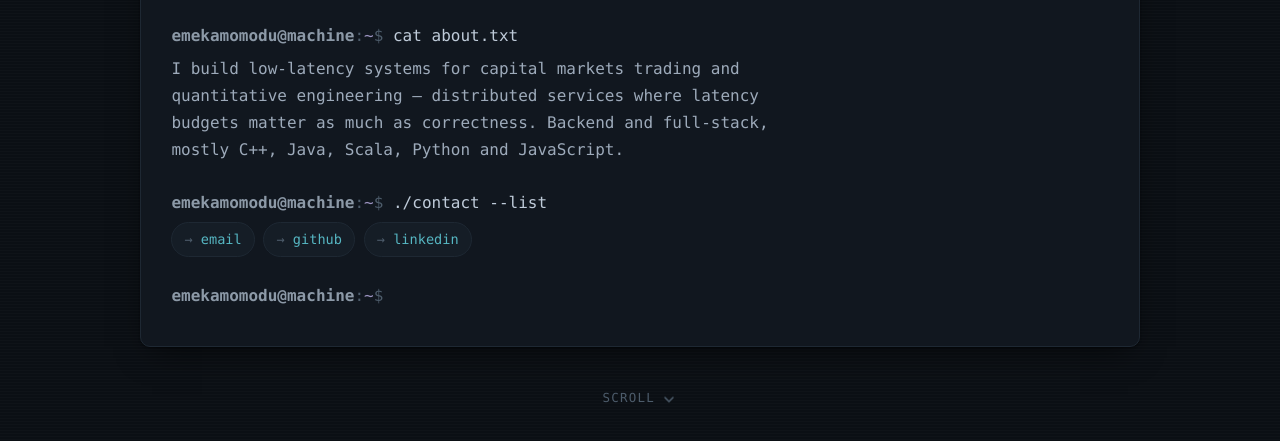
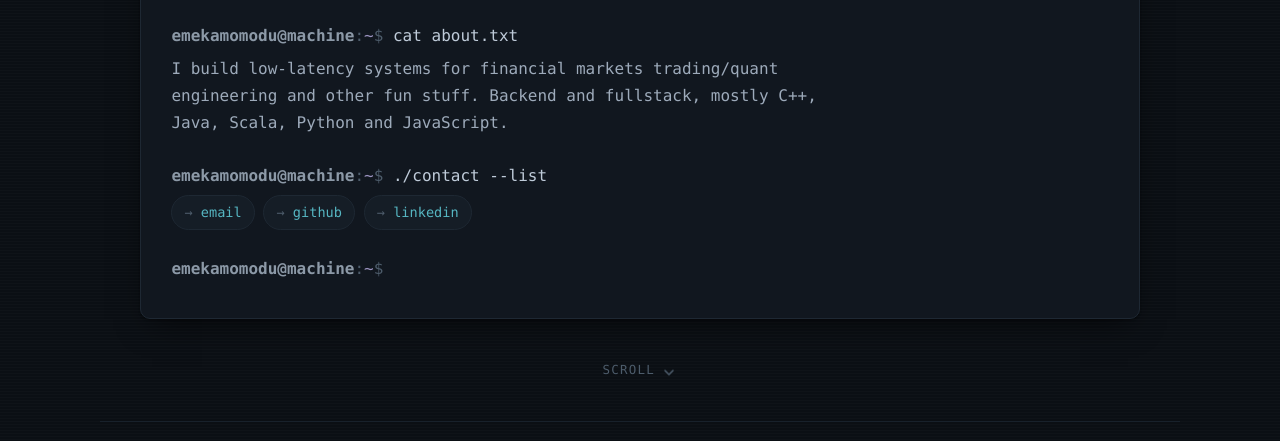
Before and after one commit to EmekaMomodu/emeka-website-v2, a plain HTML site: page index.html in a window 1280 px wide. Shown: the part 359-800 px from the top of the page. Drawn offline with Linux system fonts and the light colour scheme.

Commit message:
Simplify about.txt to a more casual register
Co-Authored-By: Claude Opus 5.5 <noreply@anthropic.com>

```diff
--- a/index.html
+++ b/index.html
@@ -72,7 +72,7 @@
 
         <p class="line line--cmd" data-anim="cmd"><span class="prompt" aria-hidden="true"><b>emekamomodu@machine</b><span class="prompt__sep">:</span><em>~</em><span class="prompt__sep">$</span></span> <span class="typed">cat about.txt</span></p>
         <div class="line line--out" data-anim="out">
-          <p class="prose">I build low-latency systems for capital markets trading and quantitative engineering &mdash; distributed services where latency budgets matter as much as correctness. Backend and full-stack, mostly C++, Java, Scala, Python and JavaScript.</p>
+          <p class="prose">I build low-latency systems for financial markets trading/quant engineering and other fun stuff. Backend and fullstack, mostly C++, Java, Scala, Python and JavaScript.</p>
         </div>
 
         <p class="line line--cmd" data-anim="cmd"><span class="prompt" aria-hidden="true"><b>emekamomodu@machine</b><span class="prompt__sep">:</span><em>~</em><span class="prompt__sep">$</span></span> <span class="typed">./contact --list</span></p>
```
